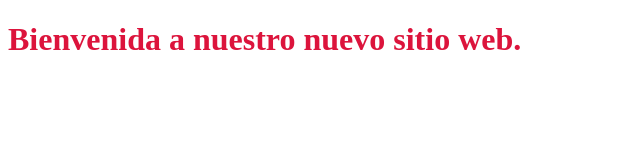
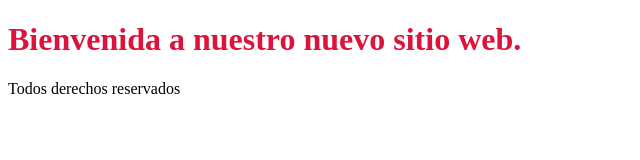
Before and after one commit to abdellah-Afriano/parctica102, a plain HTML site: page index.html in a window 1280 px wide. Shown: the whole page, without its empty margins (0-640 px from the left). Drawn offline with Linux system fonts and the light colour scheme.

Commit message:
add-footer

```diff
--- a/index.html
+++ b/index.html
@@ -6,5 +6,6 @@
 </head>
 <body>
     <h1>Bienvenida a nuestro nuevo sitio web.</h1>
+    <footer><p>Todos derechos reservados</p></footer>
     <script src="js/main.js"></script>
 </body>
```
Also changed, not shown: css/styles.css (line endings or trailing spaces).
